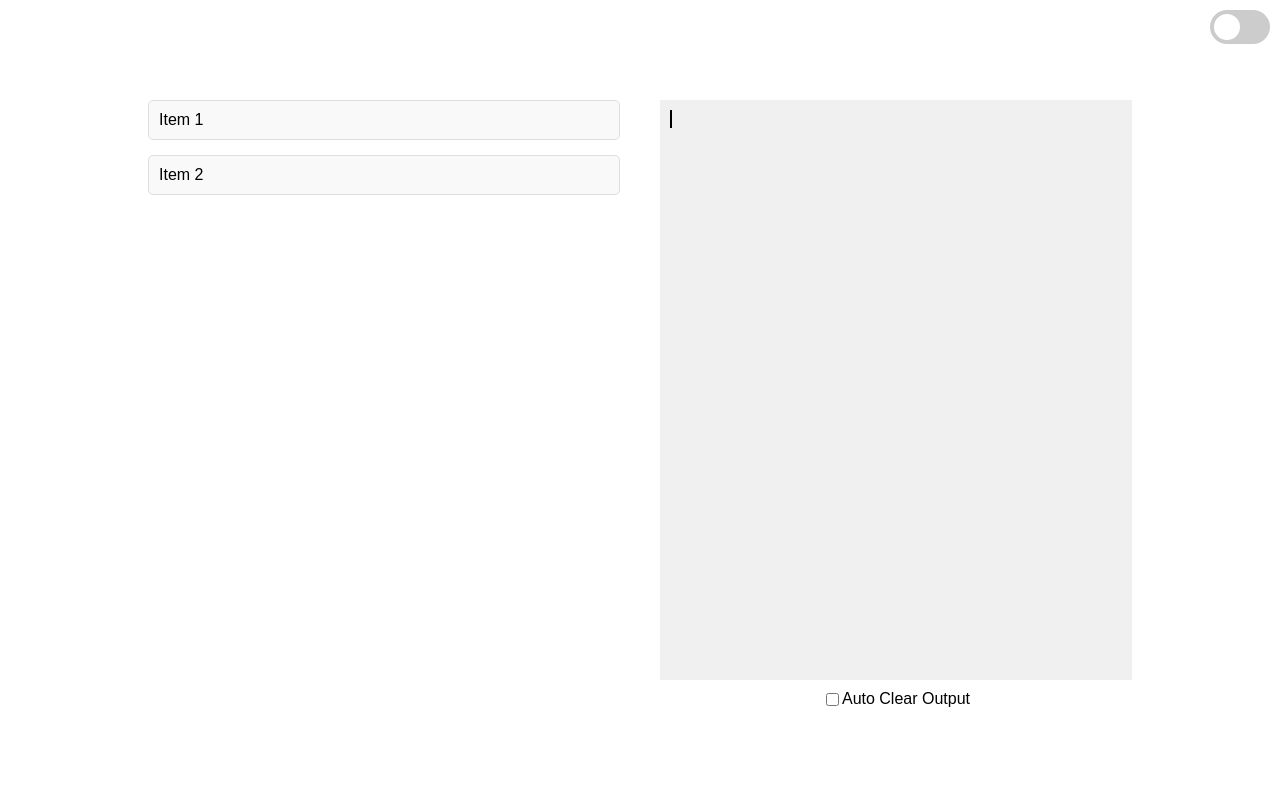
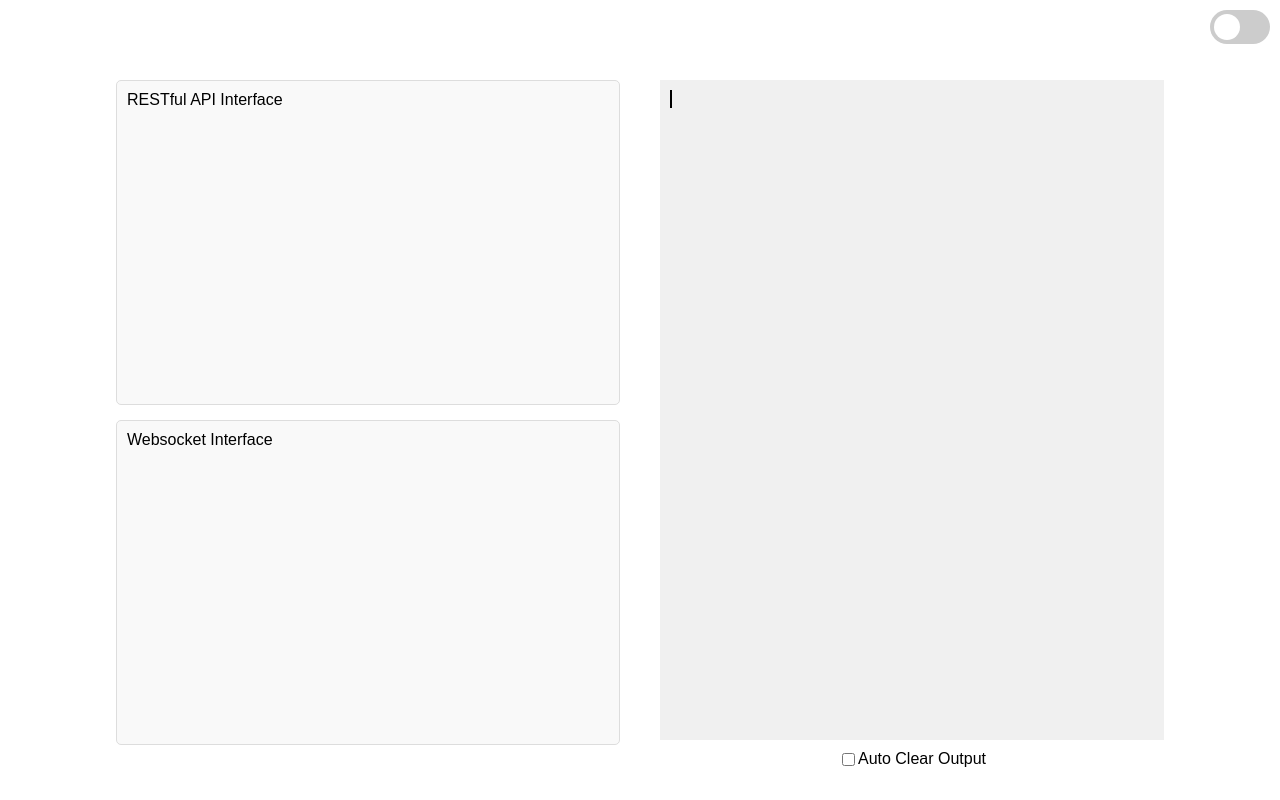
Before and after one commit to penn201500/wooapi, a plain HTML site: page index.html in a window 1280 px wide. Drawn offline with Linux system fonts and the light colour scheme.

Commit message:
split left panel into 2 parts

```diff
--- a/index.html
+++ b/index.html
@@ -15,19 +15,14 @@
 </div>
 <div class="container">
     <div class="left-panel">
-        <div class="item" data-item="item1">
-            <div class="item-header">Item 1</div>
-            <div class="sub-items">
-                <!-- Sub-items will be populated here -->
-            </div>
+        <div class="item" data-item="restful-api">
+            <div class="item-header">RESTful API Interface</div>
+            <div class="sub-items"></div>
         </div>
-        <div class="item" data-item="item2">
-            <div class="item-header">Item 2</div>
-            <!-- Since there are no sub-items for Item 2, make sure the div is present but empty -->
-            <div class="sub-items">
-            </div>
+        <div class="item" data-item="websocket">
+            <div class="item-header">Websocket Interface</div>
+            <div class="sub-items"></div>
         </div>
-        <!-- Add more items as needed -->
     </div>
     <div class="right-panel">
         <div class="output">
--- a/style.css
+++ b/style.css
@@ -9,19 +9,20 @@ body {
 
 .container {
     display: flex;
-    width: 80%;
-    height: 80%;
+    width: 85%;
+    height: 85%;
 }
 
 .left-panel, .right-panel {
     flex: 1;
     padding: 20px;
     overflow-y: auto;
+    height: 100%;
 }
 
-.item {
-    margin-bottom: 10px;
-    cursor: pointer;
+.left-panel {
+    display: flex;
+    flex-direction: column;
 }
 
 .output {
@@ -111,6 +112,7 @@ input:checked + .slider:before {
     background-color: #f9f9f9;
     cursor: pointer;
     transition: background-color 0.3s;
+    flex: 1;
 }
 
 .item:hover {
```
